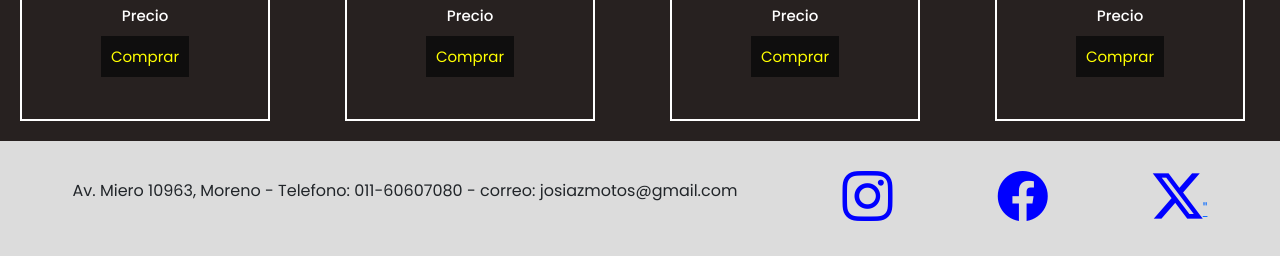
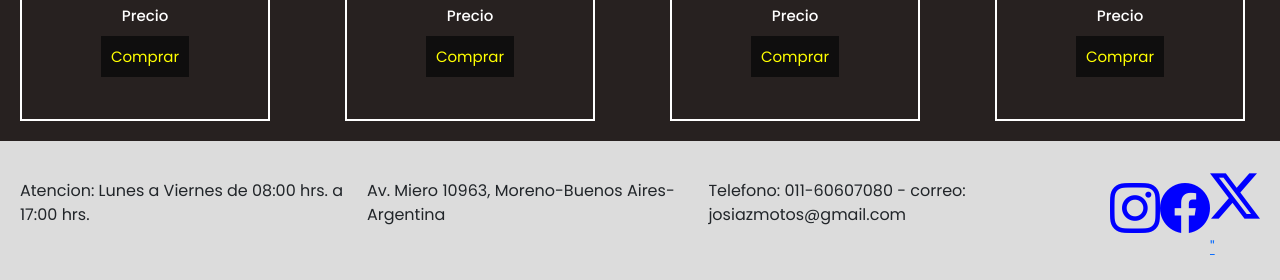
Before and after one commit to Carlos-Castruccio/desarrolloweb-2daentrega, a website: page pages/motos.html in a window 1280 px wide. Shown: the part 1413-1693 px from the top of the page. Before the commit the page ends 1669 px from the top, so only its background shows below. Drawn offline with nearby package versions, Linux system fonts and the light colour scheme.

Commit message:
Actulizaciones ultima semana

```diff
--- a/pages/motos.html
+++ b/pages/motos.html
@@ -142,7 +142,9 @@
     </main>
 
     <footer><!-- Footer section -->
-        <p>Av. Miero 10963, Moreno - Telefono: 011-60607080 - correo: josiazmotos@gmail.com</p>
+        <p> Atencion: Lunes a Viernes de 08:00 hrs. a 17:00 hrs.</p>
+        <p>Av. Miero 10963, Moreno-Buenos Aires- Argentina </p>
+         <p> Telefono: 011-60607080 - correo: josiazmotos@gmail.com</p>
         <a href="https://www.instagram.com/" target="_blank" rel="noopener" title="instagram"><i class="bi bi-instagram"></i></a>
         <a href="https://www.facebook.com/" target="_blank" rel="noopener" title="facebook"><i class="bi bi-facebook"></i></a>
         <a href="https://www.x.com/" target="_blank" rel="noopener"><i class="bi bi-twitter-x"></i>"</a>
```
Also changed, not shown: index.html (+1 -1 lines), pages/camperas.html (+3 -1 lines), pages/cascos.html (+3 -1 lines), pages/contacto.html (+3 -1 lines).
